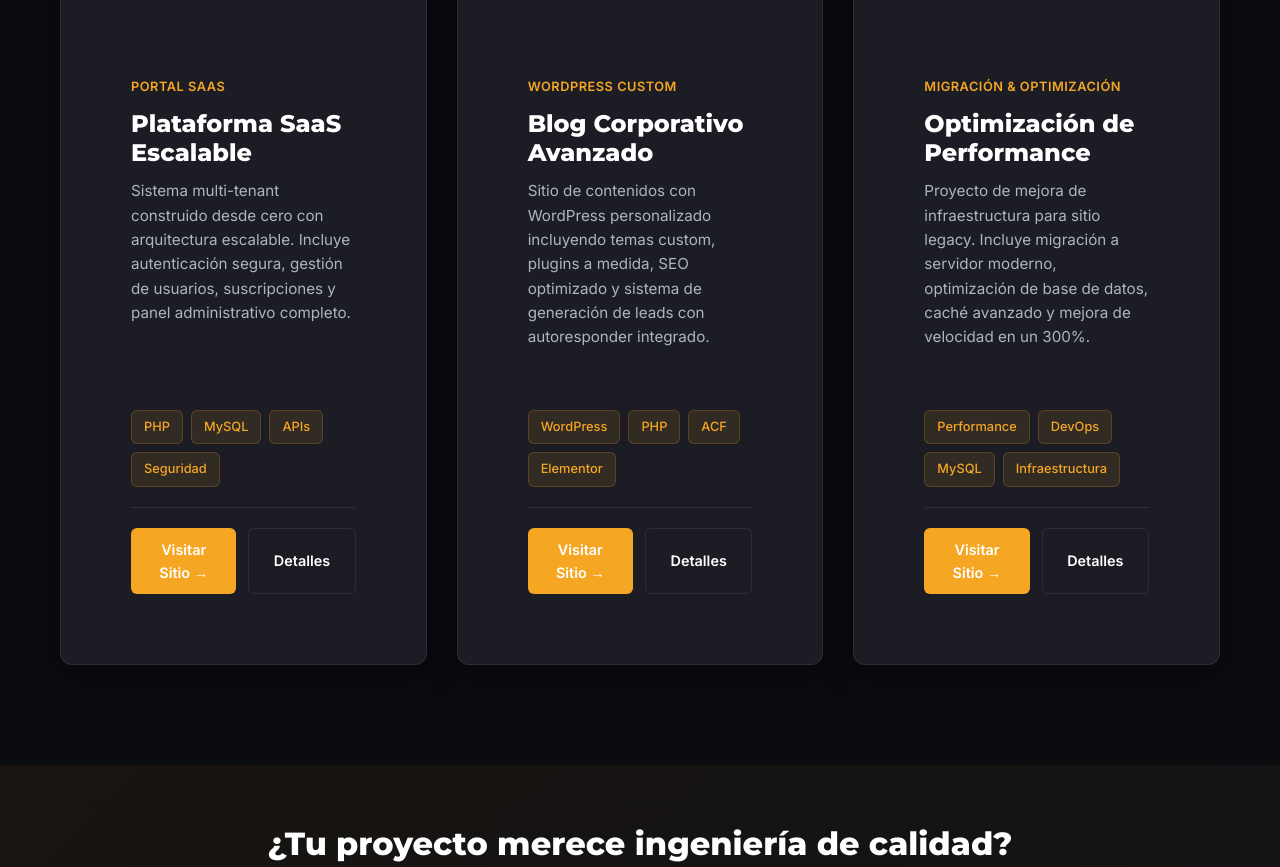
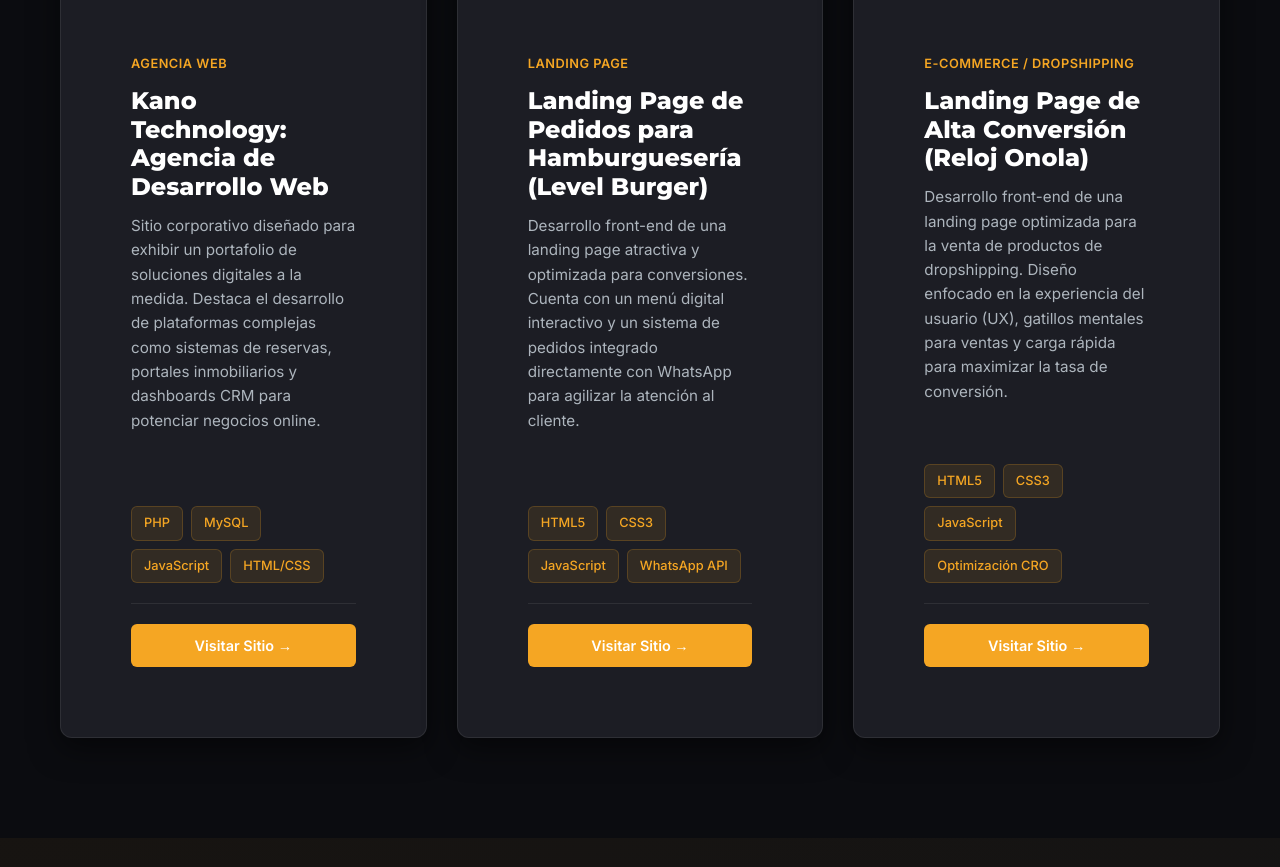
Before and after one commit to Eduardofelipe0208/cvv, a plain HTML site: page proyectos.html in a window 1280 px wide. Shown: the part 1989-2856 px from the top of the page. Drawn offline with Linux system fonts and the light colour scheme.

Commit message:
proyectos listos

```diff
--- a/proyectos.html
+++ b/proyectos.html
@@ -154,7 +154,7 @@
         }
 
         .project-link {
-            flex: 1;
+            width: 100%;
             padding: 10px 16px;
             background: var(--accent-amber);
             color: #fff;
@@ -172,28 +172,6 @@
         .project-link:hover {
             background: var(--accent-amber-hover);
             transform: translateY(-2px);
-        }
-
-        .project-link-secondary {
-            flex: 1;
-            padding: 10px 16px;
-            background: transparent;
-            color: var(--text-main);
-            text-align: center;
-            border: 1px solid var(--border-color);
-            border-radius: 6px;
-            font-weight: 600;
-            font-size: 0.9rem;
-            transition: var(--transition);
-            display: flex;
-            align-items: center;
-            justify-content: center;
-            gap: 8px;
-        }
-
-        .project-link-secondary:hover {
-            border-color: var(--accent-amber);
-            color: var(--accent-amber);
         }
 
         /* Sección de CTA Final */
@@ -294,7 +272,6 @@
                         </div>
                         <div class="project-actions">
                             <a href="http://hypegym-demo.infinityfreeapp.com/?i=1" class="project-link" target="_blank" rel="noopener noreferrer">Visitar Sitio →</a>
-                            <a href="#" class="project-link-secondary">Detalles</a>
                         </div>
                     </div>
                 </div>
@@ -316,7 +293,6 @@
                         </div>
                         <div class="project-actions">
                             <a href="https://lasazondemamaita.netlify.app/" class="project-link" target="_blank" rel="noopener noreferrer">Visitar Sitio →</a>
-                            <a href="#" class="project-link-secondary">Detalles</a>
                         </div>
                     </div>
                 </div>
@@ -338,7 +314,6 @@
                         </div>
                         <div class="project-actions">
                             <a href="https://eduardofelipe0208.github.io/ropa/" class="project-link" target="_blank" rel="noopener noreferrer">Visitar Sitio →</a>
-                            <a href="#" class="project-link-secondary">Detalles</a>
                         </div>
                     </div>
                 </div>
@@ -346,65 +321,62 @@
                 <!-- Proyecto 4 -->
                 <div class="project-card reveal">
     <div class="project-image-wrapper">
-                        <div class="project-image-placeholder">💼</div>
+        <img src="img/kano.png" alt="Sitio Web Corporativo y Portafolio de Kano Technology">
     </div>
     <div class="project-content">
-                        <span class="project-category">Portal SaaS</span>
-                        <h3 class="project-title">Plataforma SaaS Escalable</h3>
-                        <p class="project-description">Sistema multi-tenant construido desde cero con arquitectura escalable. Incluye autenticación segura, gestión de usuarios, suscripciones y panel administrativo completo.</p>
+        <span class="project-category">Agencia Web</span>
+        <h3 class="project-title">Kano Technology: Agencia de Desarrollo Web</h3>
+        <p class="project-description">Sitio corporativo diseñado para exhibir un portafolio de soluciones digitales a la medida. Destaca el desarrollo de plataformas complejas como sistemas de reservas, portales inmobiliarios y dashboards CRM para potenciar negocios online.</p>
         <div class="project-tech-tags">
             <span class="tech-tag">PHP</span>
             <span class="tech-tag">MySQL</span>
-                            <span class="tech-tag">APIs</span>
-                            <span class="tech-tag">Seguridad</span>
+            <span class="tech-tag">JavaScript</span>
+            <span class="tech-tag">HTML/CSS</span>
         </div>
         <div class="project-actions">
-                            <a href="#" class="project-link" target="_blank" rel="noopener noreferrer">Visitar Sitio →</a>
-                            <a href="#" class="project-link-secondary">Detalles</a>
+            <a href="https://kanotecno.netlify.app/" class="project-link" target="_blank" rel="noopener noreferrer">Visitar Sitio →</a>
         </div>
     </div>
 </div>
 
                 <!-- Proyecto 5 -->
-                <div class="project-card reveal delay-1">
+                <div class="project-card reveal">
     <div class="project-image-wrapper">
-                        <div class="project-image-placeholder">🚀</div>
+        <img src="img/level.png" alt="Landing Page con Pedidos vía WhatsApp para Restaurante (Level Burger)">
     </div>
     <div class="project-content">
-                        <span class="project-category">WordPress Custom</span>
-                        <h3 class="project-title">Blog Corporativo Avanzado</h3>
-                        <p class="project-description">Sitio de contenidos con WordPress personalizado incluyendo temas custom, plugins a medida, SEO optimizado y sistema de generación de leads con autoresponder integrado.</p>
+        <span class="project-category">Landing Page</span>
+        <h3 class="project-title">Landing Page de Pedidos para Hamburguesería (Level Burger)</h3>
+        <p class="project-description">Desarrollo front-end de una landing page atractiva y optimizada para conversiones. Cuenta con un menú digital interactivo y un sistema de pedidos integrado directamente con WhatsApp para agilizar la atención al cliente.</p>
         <div class="project-tech-tags">
-                            <span class="tech-tag">WordPress</span>
-                            <span class="tech-tag">PHP</span>
-                            <span class="tech-tag">ACF</span>
-                            <span class="tech-tag">Elementor</span>
+            <span class="tech-tag">HTML5</span>
+            <span class="tech-tag">CSS3</span>
+            <span class="tech-tag">JavaScript</span>
+            <span class="tech-tag">WhatsApp API</span>
         </div>
         <div class="project-actions">
-                            <a href="#" class="project-link">Visitar Sitio →</a>
-                            <a href="#" class="project-link-secondary">Detalles</a>
+            <a href="https://levelburguer.netlify.app/" class="project-link" target="_blank" rel="noopener noreferrer">Visitar Sitio →</a>
         </div>
     </div>
 </div>
 
                 <!-- Proyecto 6 -->
-                <div class="project-card reveal delay-2">
+                <div class="project-card reveal">
     <div class="project-image-wrapper">
-                        <div class="project-image-placeholder">⚡</div>
+        <img src="img/reloj.png" alt="Landing Page de Alta Conversión para Relojes (Dropshipping)">
     </div>
     <div class="project-content">
-                        <span class="project-category">Migración & Optimización</span>
-                        <h3 class="project-title">Optimización de Performance</h3>
-                        <p class="project-description">Proyecto de mejora de infraestructura para sitio legacy. Incluye migración a servidor moderno, optimización de base de datos, caché avanzado y mejora de velocidad en un 300%.</p>
+        <span class="project-category">E-Commerce / Dropshipping</span>
+        <h3 class="project-title">Landing Page de Alta Conversión (Reloj Onola)</h3>
+        <p class="project-description">Desarrollo front-end de una landing page optimizada para la venta de productos de dropshipping. Diseño enfocado en la experiencia del usuario (UX), gatillos mentales para ventas y carga rápida para maximizar la tasa de conversión.</p>
         <div class="project-tech-tags">
-                            <span class="tech-tag">Performance</span>
-                            <span class="tech-tag">DevOps</span>
-                            <span class="tech-tag">MySQL</span>
-                            <span class="tech-tag">Infraestructura</span>
+            <span class="tech-tag">HTML5</span>
+            <span class="tech-tag">CSS3</span>
+            <span class="tech-tag">JavaScript</span>
+            <span class="tech-tag">Optimización CRO</span>
         </div>
         <div class="project-actions">
-                            <a href="#" class="project-link" target="_blank" rel="noopener noreferrer">Visitar Sitio →</a>
-                            <a href="#" class="project-link-secondary">Detalles</a>
+            <a href="https://relojonola.netlify.app/" class="project-link" target="_blank" rel="noopener noreferrer">Visitar Sitio →</a>
         </div>
     </div>
 </div>
```
Also changed, not shown: img/kano.png (added), img/level.png. Lines whose indentation alone changed are shown as unchanged.
